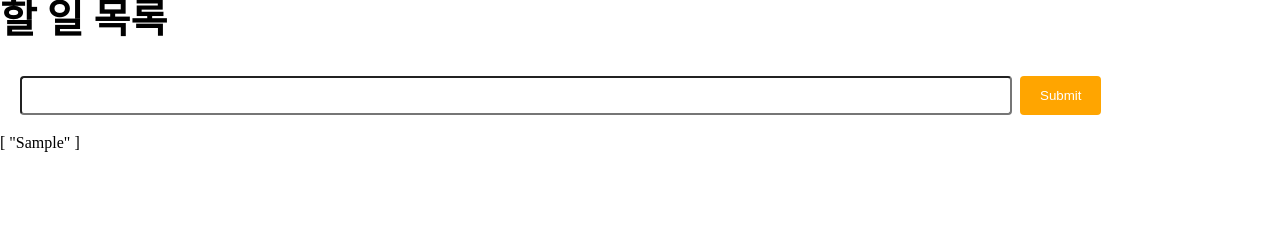
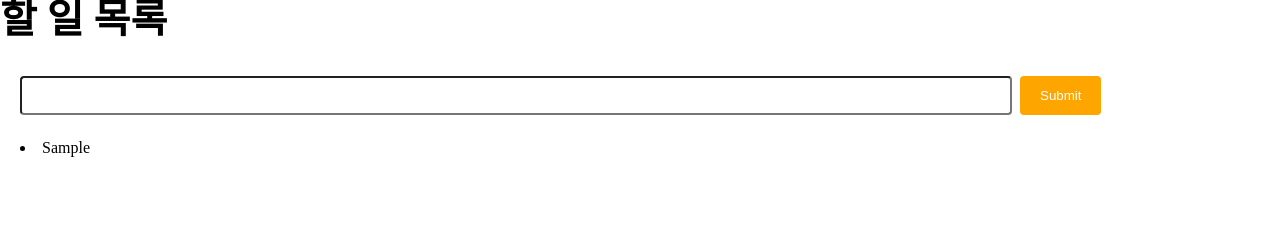
Before and after one commit to grighth12/vue3-todo, a Vue app: page / in a window 1280 px wide. Both pictures are taken after typing "Sample" into the empty fields and a click on the input 1060 px from the left and 95 px from the top of the page. Shown: the top 225 px of the page. Built offline with nearby package versions, Linux system fonts and the light colour scheme.

Commit message:
feat: todo item

```diff
--- /dev/null
+++ b/src/components/TodoItem.vue
@@ -0,0 +1,18 @@
+<template>
+  <li class="todo-item">{{ todo }}</li>
+</template>
+
+<script>
+export default {
+  props: {
+    todo: String,
+  },
+  setup() {},
+};
+</script>
+
+<style scoped>
+.todo-item {
+  padding: 5px 20px;
+}
+</style>
--- a/src/views/TodoList.vue
+++ b/src/views/TodoList.vue
@@ -1,17 +1,22 @@
 <template>
   <h1 class="page-title">할 일 목록</h1>
   <TodoInput @submitTodo="handleSubmitTodo" />
-  <div>{{ todos }}</div>
+
+  <ul>
+    <TodoItem v-for="todo in todos" :key="todo" :todo="todo" />
+  </ul>
 </template>
 
 <script>
 import TodoInput from "../components/TodoInput.vue";
+import TodoItem from "../components/TodoItem.vue";
 import { reactive } from "vue";
 
 export default {
   // * export default를 이용할 경우에 components를 등록해주어야 한다
   components: {
     TodoInput,
+    TodoItem,
   },
   setup() {
     const todos = reactive([]);
@@ -34,4 +39,8 @@ export default {
   font-weight: 700;
   margin-bottom: 16px;
 }
+
+ul {
+  list-style: inside;
+}
 </style>
```
